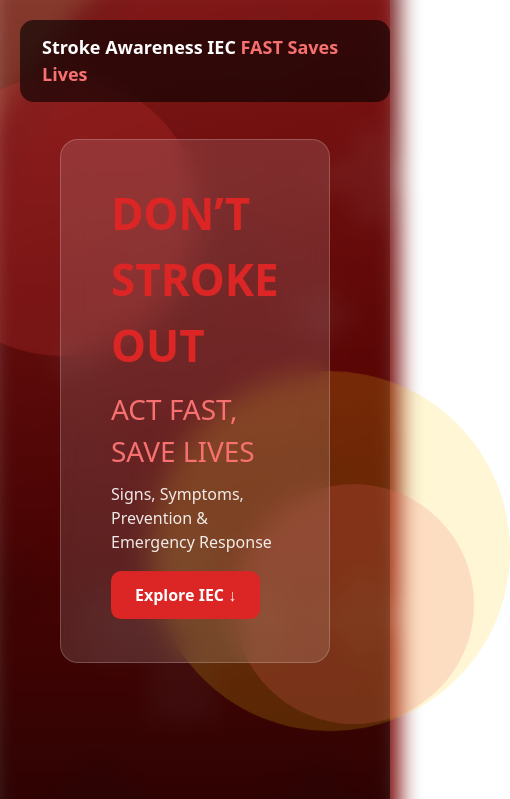
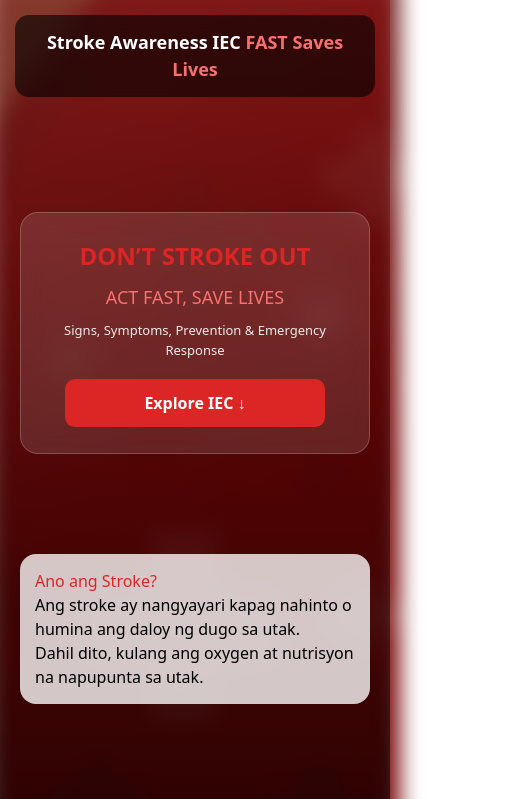
Before and after one commit to IECStrokeBSN1201/IECStrokeBSN1201.github.io, a plain HTML site: page index.html in a window 390 px wide. Shown: the top 799 px of the page, 510 px wide, since content can reach past the window. Drawn offline with nearby package versions, Linux system fonts and the light colour scheme.

Commit message:
Update style.css

```diff
--- a/style.css
+++ b/style.css
@@ -260,3 +260,86 @@ footer {
   0%,100% { transform: translateY(0); }
   50% { transform: translateY(-10px); }
 }
+
+@media (max-width: 1024px) {
+
+  /* HEADER */
+  .floating-header {
+    position: static;
+    margin: 15px;
+    text-align: center;
+  }
+
+  /* HERO */
+  .hero {
+    height: auto;
+    padding: 100px 20px 60px;
+    justify-content: center;
+    text-align: center;
+  }
+
+  .hero-title-box {
+    padding: 25px 20px;
+    max-width: 100%;
+  }
+
+  .hero-title-box h2 {
+    font-size: clamp(24px, 5vw, 32px);
+  }
+
+  .hero-title-box h1 {
+    font-size: clamp(18px, 4vw, 24px);
+  }
+
+  .hero-title-box p {
+    font-size: clamp(13px, 2.5vw, 15px);
+  }
+
+  .hero-btn {
+    width: 100%;
+    max-width: 260px;
+  }
+
+  /* SECTION */
+  .section {
+    padding: 40px 20px;
+  }
+
+  /* SECTION TITLES */
+  .section-title {
+    font-size: clamp(28px, 5vw, 40px);
+    margin: 40px 0 30px;
+  }
+
+  /* GLASS */
+  .glass {
+    padding: 15px;
+  }
+
+  /* GRID → ALWAYS STACK CLEANLY */
+  .grid {
+    grid-template-columns: repeat(2, 1fr);
+  }
+
+  /* FORCE 1 COLUMN ON SMALLER PHONES */
+  @media (max-width: 600px) {
+    .grid {
+      grid-template-columns: 1fr;
+    }
+  }
+
+  /* CARDS */
+  .card {
+    padding: 15px;
+  }
+
+  /* REMOVE FLOATING DECORATIONS (CAUSE OVERFLOW) */
+  .circle {
+    display: none;
+  }
+
+  /* FOOTER */
+  .footer-content {
+    text-align: center;
+  }
+}
```
